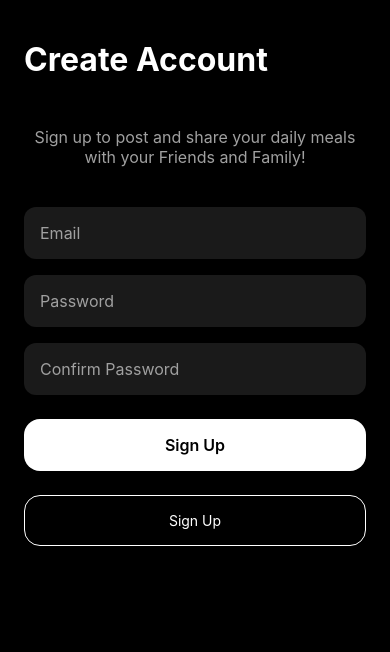
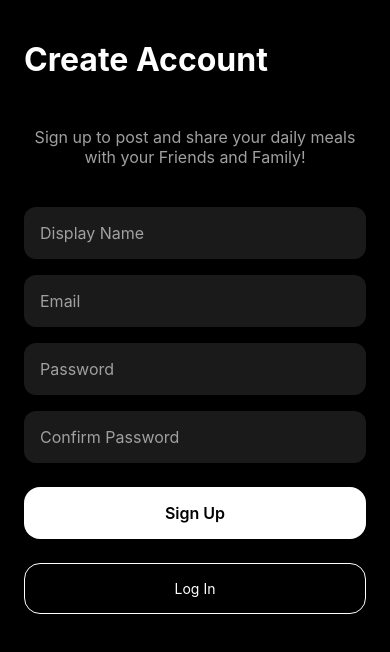
Before and after one commit to Suprymas/ChewCrew, a React Native app: screen /SignUp in a window 390 px wide. Shown: the top 652 px of the page. Built offline with nearby package versions, Linux system fonts and the light colour scheme; no server answers.

Commit message:
added displayName input at sign up

```diff
--- a/context/AuthContext.js
+++ b/context/AuthContext.js
@@ -21,8 +21,8 @@ export const AuthProvider = ({ children }) => {
     return () => subscription.unsubscribe();
   }, []);
 
-  const signUp = async (email, password) => {
-    const { user: newUser, error } = await authService.signUp(email, password);
+  const signUp = async (email, password, displayName) => {
+    const { user: newUser, error } = await authService.signUp(email, password, displayName);
     return { data: { user: newUser }, error };
   };
 
--- a/screens/SignupScreen.js
+++ b/screens/SignupScreen.js
@@ -21,11 +21,12 @@ const SignUpScreen = ({ navigation }) => {
 
   const [email, setEmail] = useState('');
   const [password, setPassword] = useState('');
+  const [displayName, setDisplayName] = useState('');
   const [confirmPassword, setConfirmPassword] = useState('');
   const [loading, setLoading] = useState(false);
 
   const handleSignUp = async () => {
-    if (!email || !password || !confirmPassword) {
+    if (!email || !password || !confirmPassword || !displayName) {
       Alert.alert('Error', 'Please fill in all fields');
       return;
     }
@@ -41,7 +42,7 @@ const SignUpScreen = ({ navigation }) => {
     }
 
     setLoading(true);
-    const { error } = await signUp(email, password);
+    const { error } = await signUp(email, password, displayName);
     setLoading(false);
 
     if (error) {
@@ -62,7 +63,14 @@ const SignUpScreen = ({ navigation }) => {
           Sign up to post and share your daily meals with your Friends and Family!
         </Text>
 
+
         <View style={styles.form}>
+          <RegularTextInput
+            value={displayName}
+            theme={theme}
+            placeholder="Display Name"
+            onChangeText={setDisplayName}
+          />
           <RegularTextInput
             value={email}
             theme={theme}
@@ -95,7 +103,7 @@ const SignUpScreen = ({ navigation }) => {
             onPress={() => navigation.navigate('Login')}
             loading={loading}
             theme={theme}
-            text={'Sign Up'}
+            text={'Log In'}
           />
         </View>
       </View>
--- a/services/AuthService.js
+++ b/services/AuthService.js
@@ -18,11 +18,17 @@ class AuthService {
     }
   }
 
-  async signUp(email, password) {
+
+  async signUp(email, password, displayName) {
     try {
       const { data, error } = await supabase.auth.signUp({
         email,
         password,
+        options: {
+          data: {
+            display_name: displayName,
+          },
+        },
       });
 
       if (error) throw error;
```
